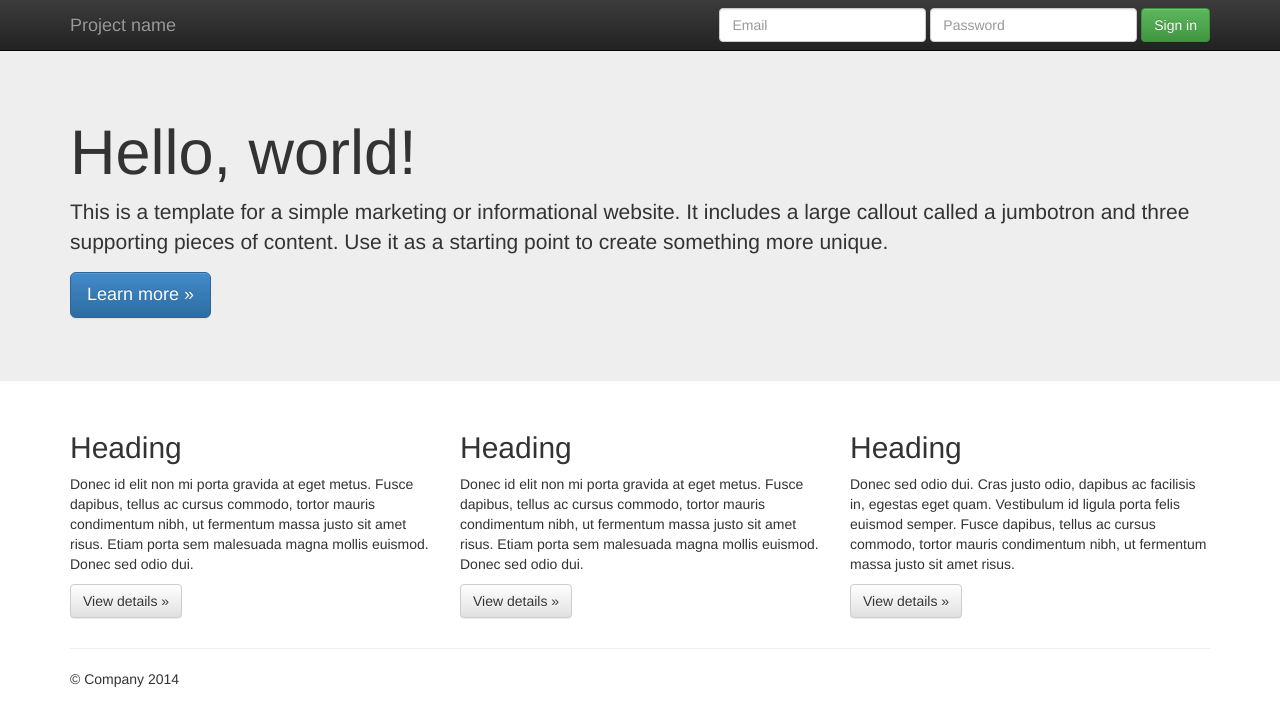
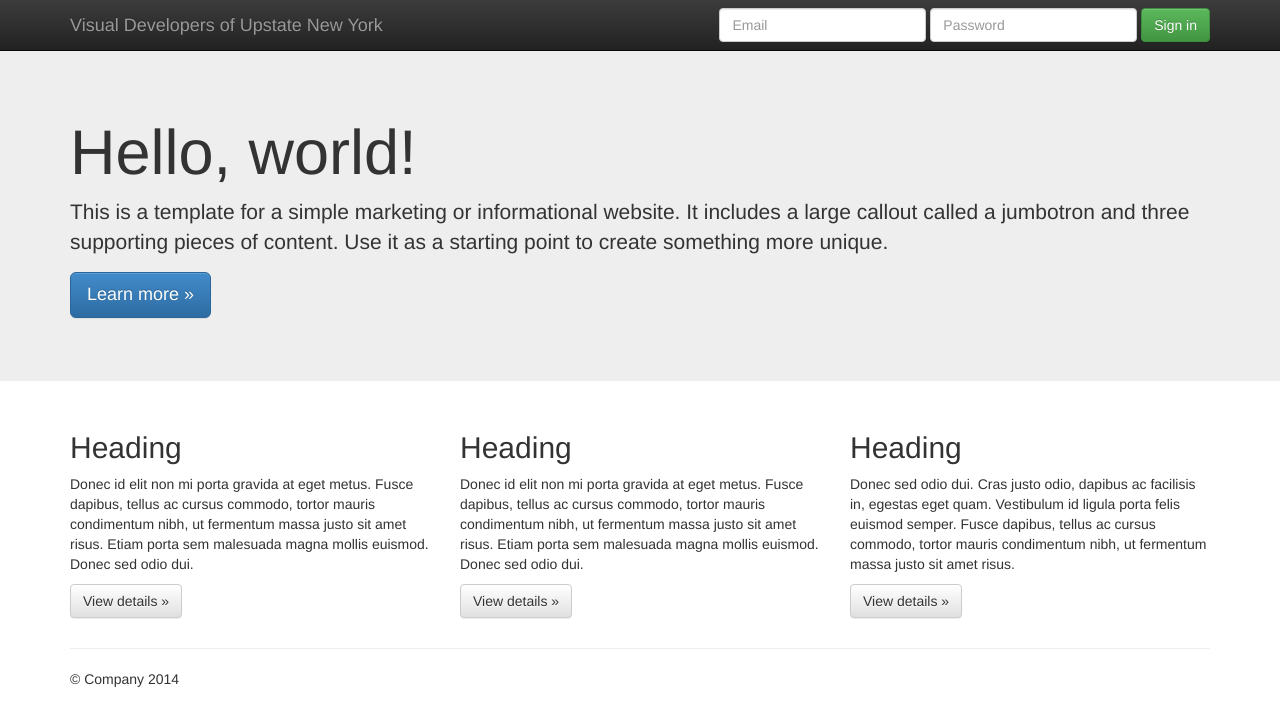
Before and after one commit to VDUNY/vduny.github.io, a plain HTML site: page index.html in a window 1280 px wide. Drawn offline with nearby package versions, Linux system fonts and the light colour scheme.

Commit message:
Branding

```diff
--- a/index.html
+++ b/index.html
@@ -35,7 +35,7 @@
             <span class="icon-bar"></span>
             <span class="icon-bar"></span>
           </button>
-          <a class="navbar-brand" href="#">Project name</a>
+          <a class="navbar-brand" href="#">Visual Developers of Upstate New York</a>
         </div>
         <div class="navbar-collapse collapse">
           <form class="navbar-form navbar-right" role="form">
```
